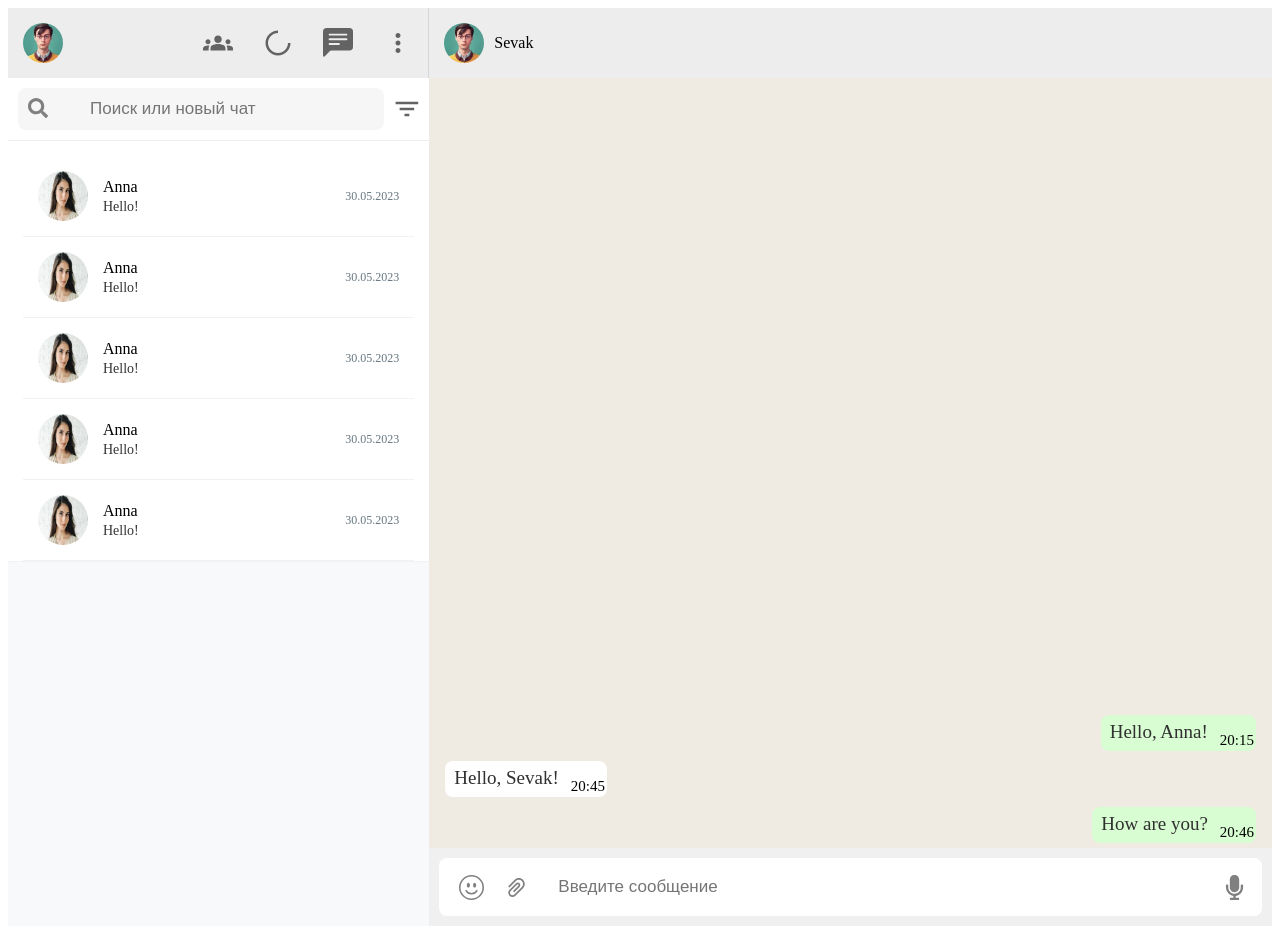
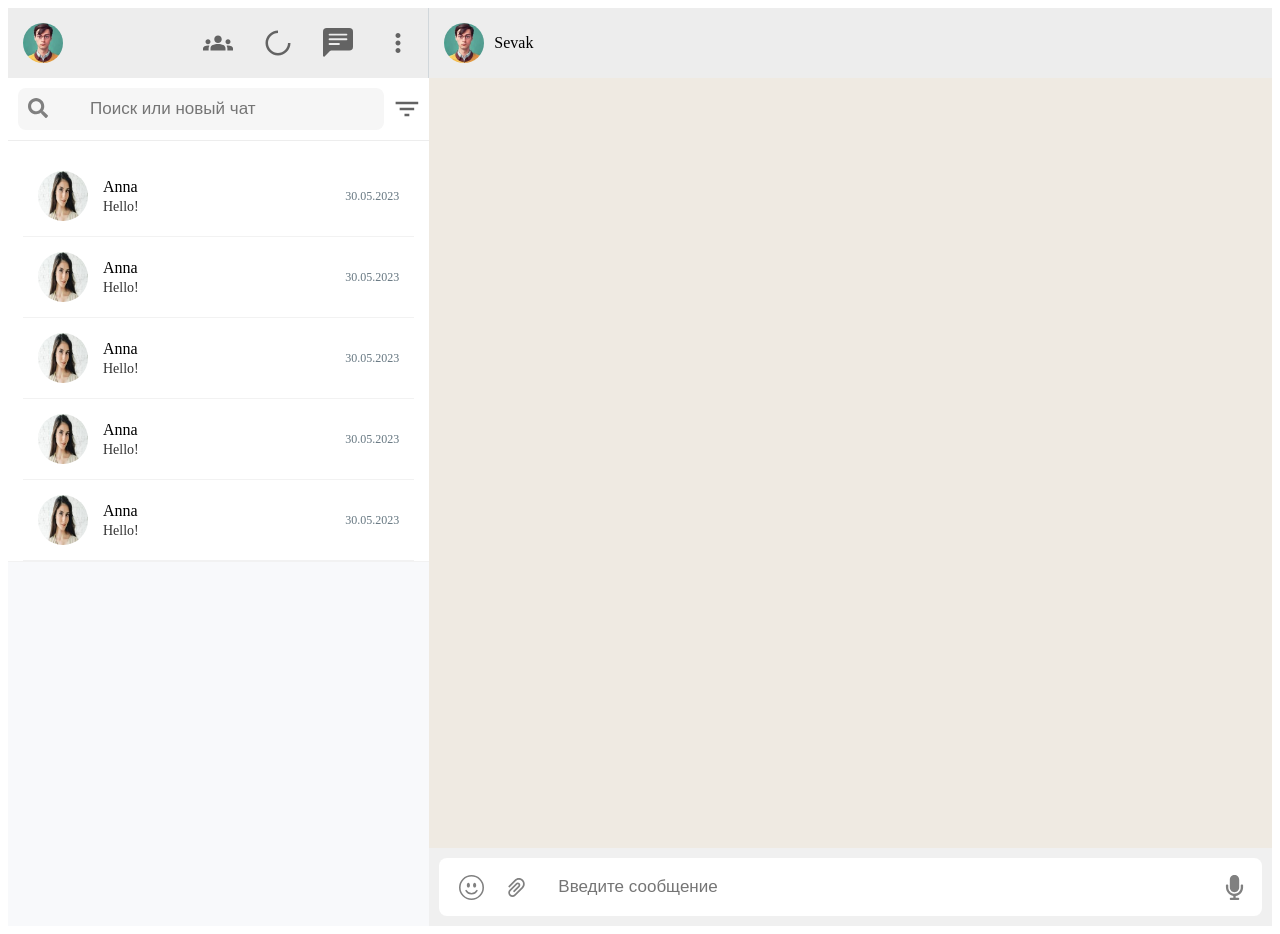
Before and after one commit to ytpt/whatsapp-app, a React (Create React App) app: page / in a window 1280 px wide. Built offline with nearby package versions, Linux system fonts and the light colour scheme.

Commit message:
Check GREEN-API webhook

```diff
--- a/package.json
+++ b/package.json
@@ -4,6 +4,8 @@
   "private": true,
   "dependencies": {
     "axios": "^1.4.0",
+    "body-parser": "^1.20.2",
+    "express": "^4.18.2",
     "form-data": "^4.0.0",
     "react": "^18.2.0",
     "react-dom": "^18.2.0",
--- a/src/components/Container/ConversationComponent/Messages/Messages.js
+++ b/src/components/Container/ConversationComponent/Messages/Messages.js
@@ -1,12 +1,16 @@
 import React, { useState, useEffect } from "react";
+import axios from "axios";
+import "./Messages.css";
 import Message from "./Message/Message";
-import "./Messages.css";
+import config from "../../../../config";
 
 const Messages = ({ inputValue }) => {
+    const { host, idInstance, apiTokenInstance } = config;
+    const [receiptId, setReceiptId] = useState(null);
     const [messages, setMessages] = useState([
-        { id: 1, isYours: true, text: "Hello, Anna!", time: "20:15"},
-        { id: 2, isYours: false, text: "Hello, Sevak!", time: "20:45" },
-        { id: 3, isYours: true, text: "How are you?", time: "20:46" }
+        // { id: 1, isYours: true, text: "Hello, Anna!", time: "20:15"},
+        // { id: 2, isYours: false, text: "Hello, Sevak!", time: "20:45" },
+        // { id: 3, isYours: true, text: "How are you?", time: "20:46" }
     ]);
 
     const currentHours = new Date().getHours();
@@ -23,13 +27,56 @@ const Messages = ({ inputValue }) => {
                 time: formatedHours + ":" + formatedMinutes
             };
             setMessages([...messages, newMessage]);
+
+            //Get notification
+            // const FormData = require("form-data");
+            // let data = new FormData();
+            //
+            // let getNotificationAPI = {
+            //     method: "get",
+            //     maxBodyLength: Infinity,
+            //     url: `${host}/waInstance${idInstance}/receiveNotification/${apiTokenInstance}`,
+            //     headers: data.getHeaders ? data.getHeaders() : { 'Content-Type': 'multipart/form-data' },
+            //     data : data
+            // };
+            //
+            // axios.request(getNotificationAPI)
+            //     .then((response) => {
+            //         console.log(JSON.stringify(response.data));
+            //         const { receiptId } = response.data;
+            //         setReceiptId(receiptId);
+            //         console.log(receiptId);
+            //     })
+            //     .catch((error) => {
+            //         console.log(error);
+            //     });
         }
     }, [inputValue]);
 
+    //deleteNotification
+    // useEffect(() => {
+    //     if (receiptId) {
+    //         let deleteNotificationAPI = {
+    //             method: "delete",
+    //             maxBodyLength: Infinity,
+    //             url: `${host}/waInstance${idInstance}/deleteNotification/${apiTokenInstance}/${receiptId}`,
+    //             headers: {}
+    //         };
+    //
+    //         axios.request(deleteNotificationAPI)
+    //             .then((response) => {
+    //                 console.log(JSON.stringify(response.data));
+    //             })
+    //             .catch((error) => {
+    //                 console.log(error);
+    //             });
+    //     }
+    // }, [receiptId]);
 
     return (
         <div className="message-container">
-            {messages.map(message => (
+            { (messages)
+                && messages.map(message => (
                     <Message
                         key={message.id}
                         className="message"
```
Also changed, not shown: src/server.js (added, +22 -0 lines), 1 other file (tests, documents, lock files or other folders). Lines whose indentation alone changed are shown as unchanged.
